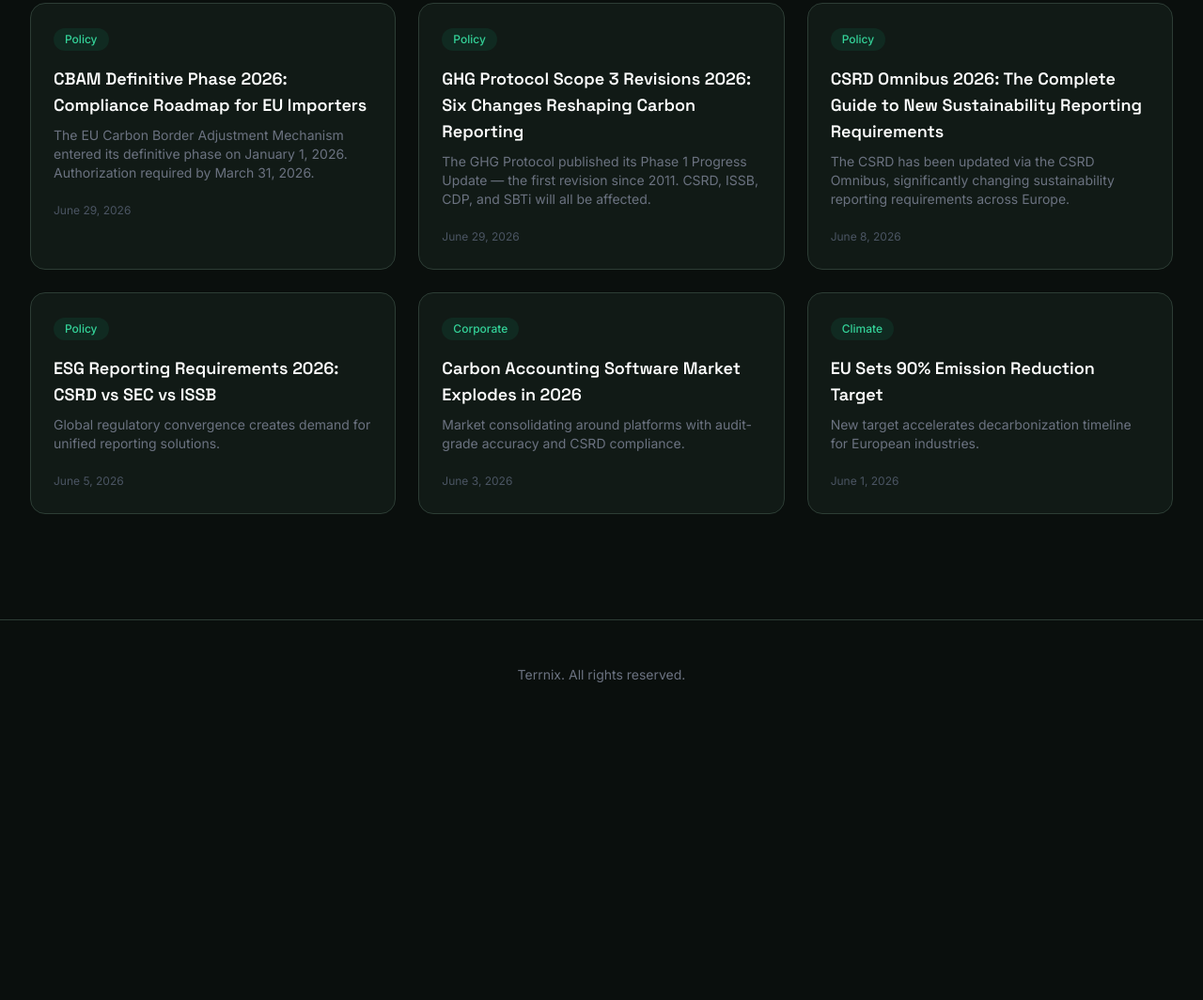
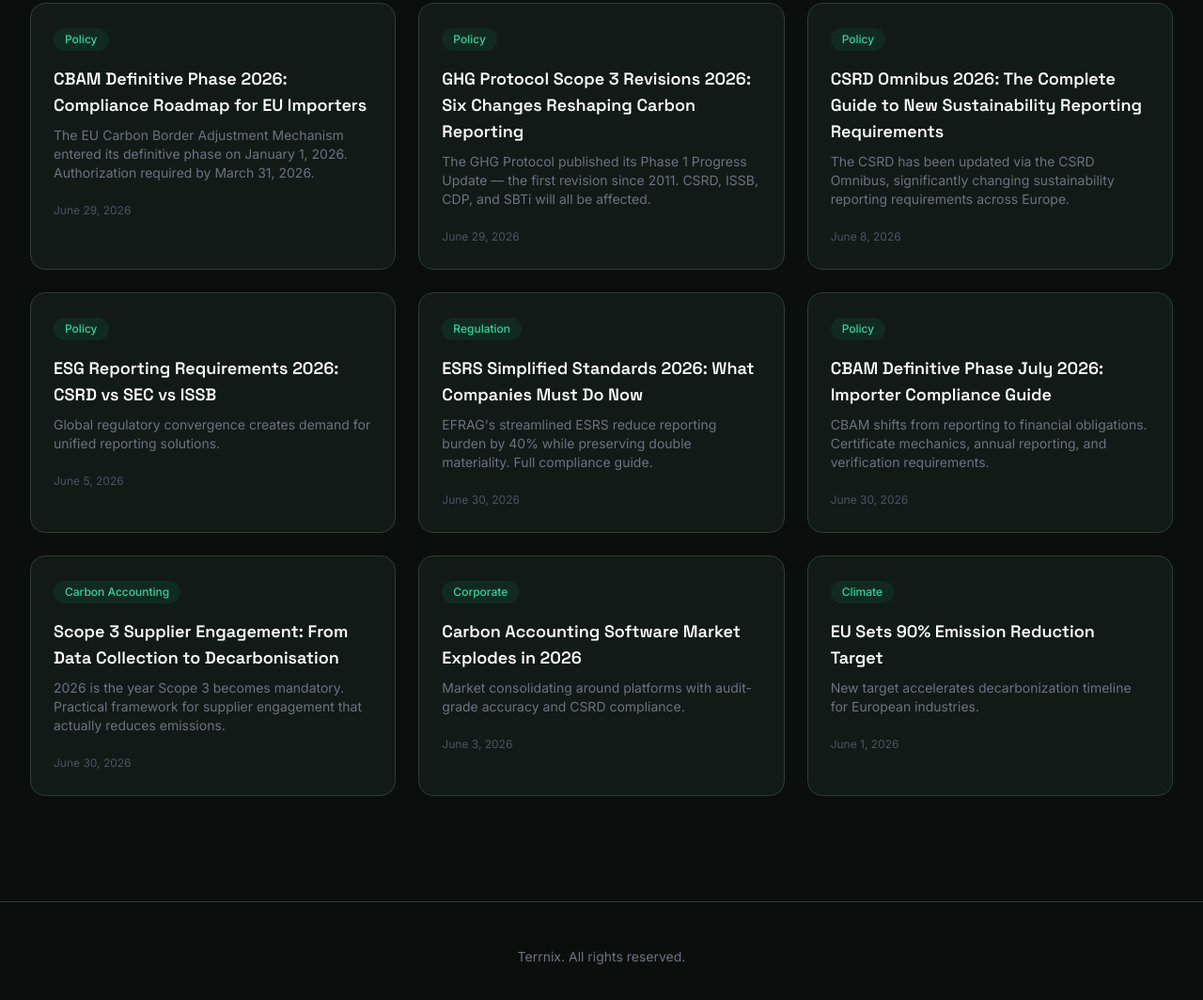
Before and after one commit to talal-rgb/ecosphere-sustainability, a plain HTML site: page sustainability-intelligence/index.html in a window 1280 px wide. Shown: the part 710-1774 px from the top of the page at 94% size. Before the commit the page ends 1486 px from the top, so only its background shows below. Drawn offline with nearby package versions, Linux system fonts and the light colour scheme.

Commit message:
Update Intelligence hub with 3 new Week 1 articles
- ESRS Simplified Standards 2026
- CBAM Definitive Phase July 2026
- Scope 3 Supplier Engagement 2026

```diff
--- a/sustainability-intelligence/index.html
+++ b/sustainability-intelligence/index.html
@@ -108,6 +108,27 @@ h1, h2, h3 { font-family: 'Space Grotesk', sans-serif; }
       <span class="text-gray-600 text-xs">June 5, 2026</span>
     </a>
 
+    <a href="/sustainability-intelligence/2026/06/esrs-simplified-standards-2026/" class="group block bg-[#111a16] border border-[#2d3d35] rounded-2xl p-6 hover:border-emerald-500/50 transition-all">
+      <span class="inline-block px-3 py-1 bg-emerald-500/10 text-emerald-400 text-xs font-medium rounded-full mb-4">Regulation</span>
+      <h3 class="text-lg font-semibold text-white mb-2 group-hover:text-emerald-400 transition-colors">ESRS Simplified Standards 2026: What Companies Must Do Now</h3>
+      <p class="text-gray-500 text-sm mb-4">EFRAG's streamlined ESRS reduce reporting burden by 40% while preserving double materiality. Full compliance guide.</p>
+      <span class="text-gray-600 text-xs">June 30, 2026</span>
+    </a>
+
+    <a href="/sustainability-intelligence/2026/06/cbam-definitive-phase-july-2026/" class="group block bg-[#111a16] border border-[#2d3d35] rounded-2xl p-6 hover:border-emerald-500/50 transition-all">
+      <span class="inline-block px-3 py-1 bg-emerald-500/10 text-emerald-400 text-xs font-medium rounded-full mb-4">Policy</span>
+      <h3 class="text-lg font-semibold text-white mb-2 group-hover:text-emerald-400 transition-colors">CBAM Definitive Phase July 2026: Importer Compliance Guide</h3>
+      <p class="text-gray-500 text-sm mb-4">CBAM shifts from reporting to financial obligations. Certificate mechanics, annual reporting, and verification requirements.</p>
+      <span class="text-gray-600 text-xs">June 30, 2026</span>
+    </a>
+
+    <a href="/sustainability-intelligence/2026/06/scope-3-supplier-engagement-2026/" class="group block bg-[#111a16] border border-[#2d3d35] rounded-2xl p-6 hover:border-emerald-500/50 transition-all">
+      <span class="inline-block px-3 py-1 bg-emerald-500/10 text-emerald-400 text-xs font-medium rounded-full mb-4">Carbon Accounting</span>
+      <h3 class="text-lg font-semibold text-white mb-2 group-hover:text-emerald-400 transition-colors">Scope 3 Supplier Engagement: From Data Collection to Decarbonisation</h3>
+      <p class="text-gray-500 text-sm mb-4">2026 is the year Scope 3 becomes mandatory. Practical framework for supplier engagement that actually reduces emissions.</p>
+      <span class="text-gray-600 text-xs">June 30, 2026</span>
+    </a>
+
     <a href="/sustainability-intelligence/2026/06/carbon-accounting-software-market-2026/" class="group block bg-[#111a16] border border-[#2d3d35] rounded-2xl p-6 hover:border-emerald-500/50 transition-all">
       <span class="inline-block px-3 py-1 bg-emerald-500/10 text-emerald-400 text-xs font-medium rounded-full mb-4">Corporate</span>
       <h3 class="text-lg font-semibold text-white mb-2 group-hover:text-emerald-400 transition-colors">Carbon Accounting Software Market Explodes in 2026</h3>
```
